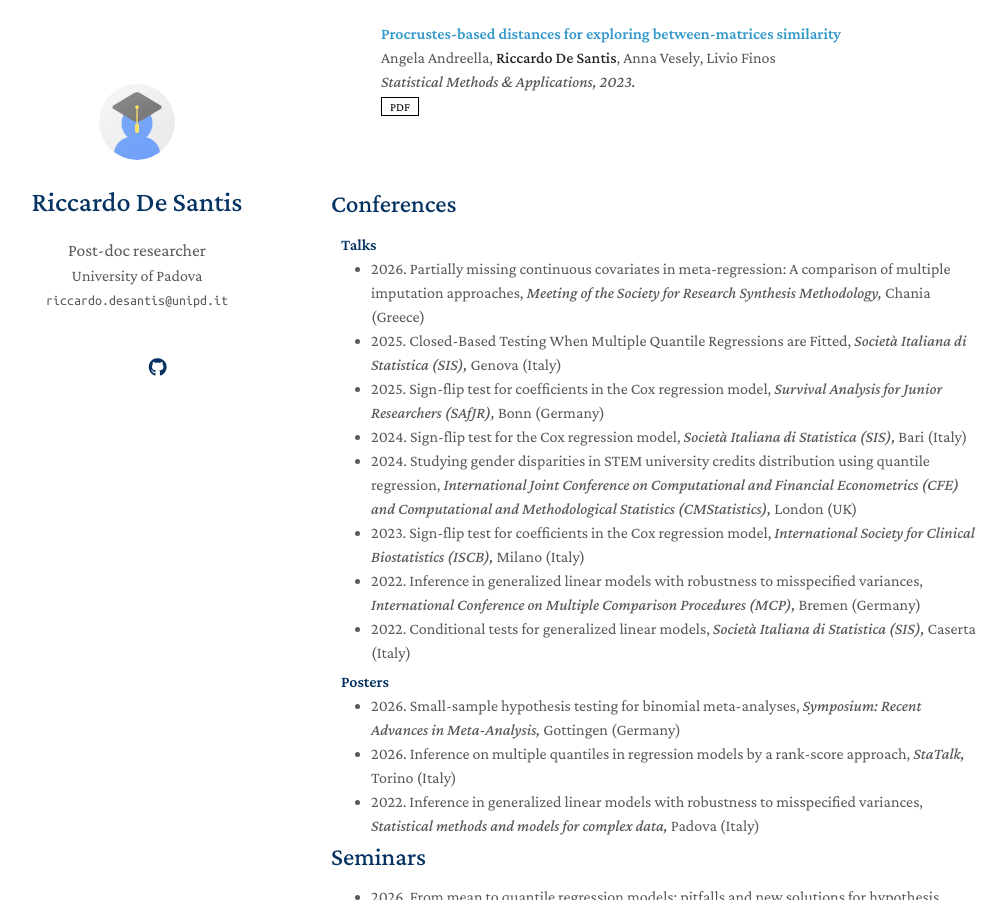
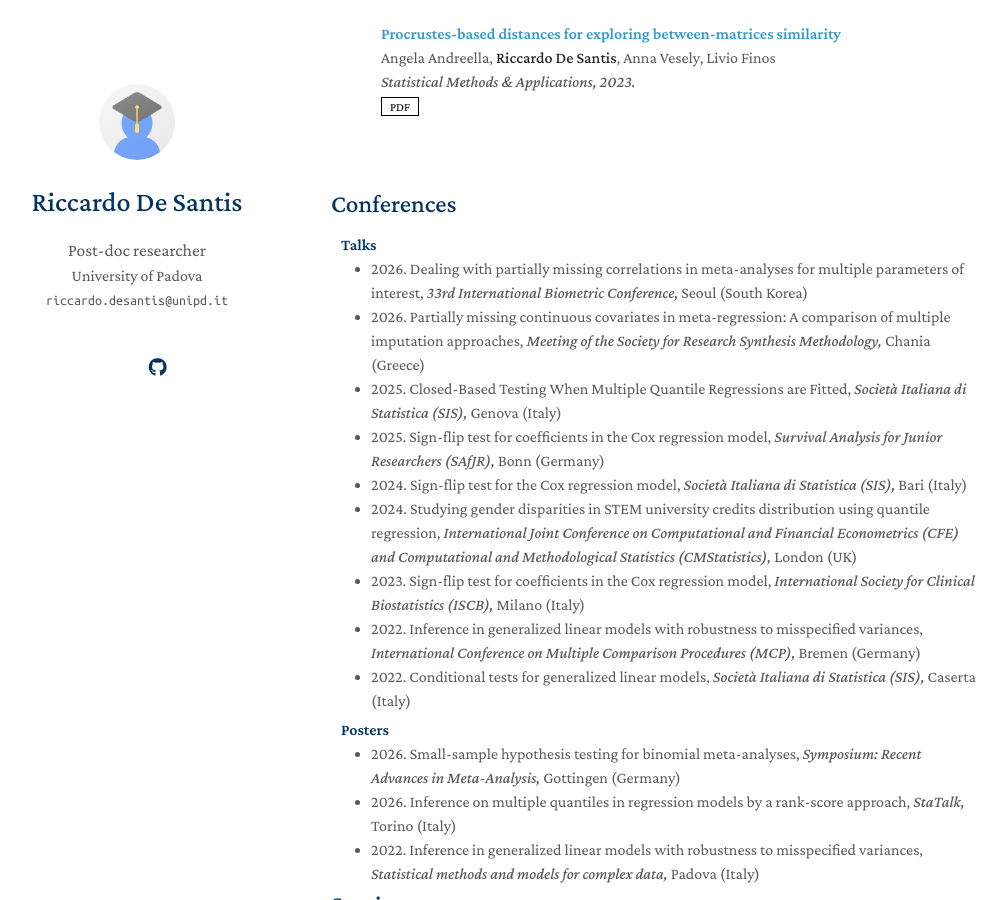
Before and after one commit to Rickdesa/rickdesa.github.io, a Jekyll site: the page built from index.md, in a window 1280 px wide and 900 px high, scrolled down 1590 px. Shown: the whole window, without its empty margins (139-1146 px from the left). Built offline with Jekyll 4.4.1, drawn with Linux system fonts in a browser that asks for light colours; a style sheet for code colours, icons or effects is not loaded; our own code applies the rules of GitHub Pages for plain Markdown files.

Commit message:
Update talks in services.md
Added new talks for 2025 and 2026 to the services list.

```diff
--- a/_includes/services.md
+++ b/_includes/services.md
@@ -3,6 +3,7 @@
 <h4 style="margin:0 10px 0;">Talks</h4>
 
 <ul style="margin:0 0 5px;">
+  <li><autocolor>2026. Dealing with partially missing correlations in meta-analyses for multiple parameters of interest, <em>33rd International Biometric Conference,</em> Seoul (South Korea)</autocolor></li>
   <li><autocolor>2026. Partially missing continuous covariates in meta-regression: A comparison of multiple imputation approaches, <em>Meeting
 of the Society for Research Synthesis Methodology,</em> Chania (Greece)</autocolor></li>
   <li><autocolor>2025. Closed-Based Testing When Multiple Quantile Regressions are Fitted, <em>Società Italiana di Statistica (SIS),</em> Genova (Italy)</autocolor></li>
```
